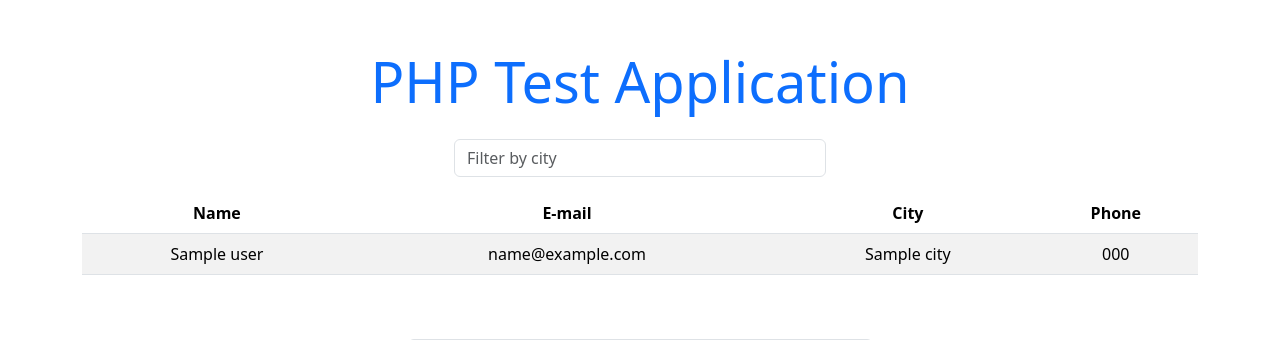
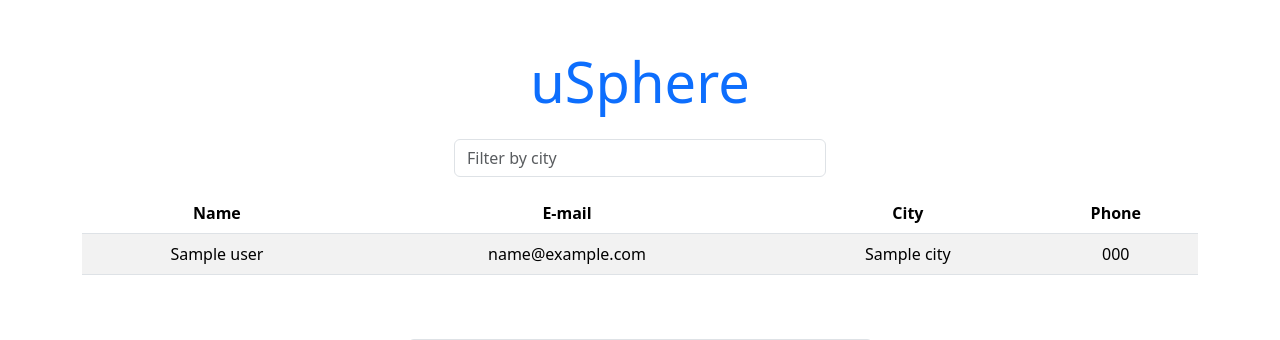
Before and after one commit to cmin764/bs-php-app, a PHP site: template views/index.php in a window 1280 px wide. Shown: the top 340 px of the page. Run offline with PHP 8.4, Linux system fonts and the light colour scheme; the template is opened without the code that fills it: most values are stand-ins (such as "Sample title", 1, 10 or a date in 2020).

Commit message:
Use "uSphere" as title

```diff
--- a/views/index.php
+++ b/views/index.php
@@ -1,4 +1,4 @@
-<h1 class="display-4 text-primary mb-4">PHP Test Application</h1>
+<h1 class="display-4 text-primary mb-4">uSphere</h1>
 
 <div class="col-sm-4 mx-auto">
 	<input id="cityFilter" class="form-control mb-3" placeholder="Filter by city">
--- a/views/layout.php
+++ b/views/layout.php
@@ -4,7 +4,7 @@
   	<meta charset="UTF-8">
     <meta name="viewport" content="width=device-width, initial-scale=1.0">
 
-    <title>PHP Test Application</title>
+    <title>uSphere</title>
 
     <link href="favicon.ico" type="image/x-icon" rel="icon" />
     <link href="favicon.ico" type="image/x-icon" rel="shortcut icon" />
```
